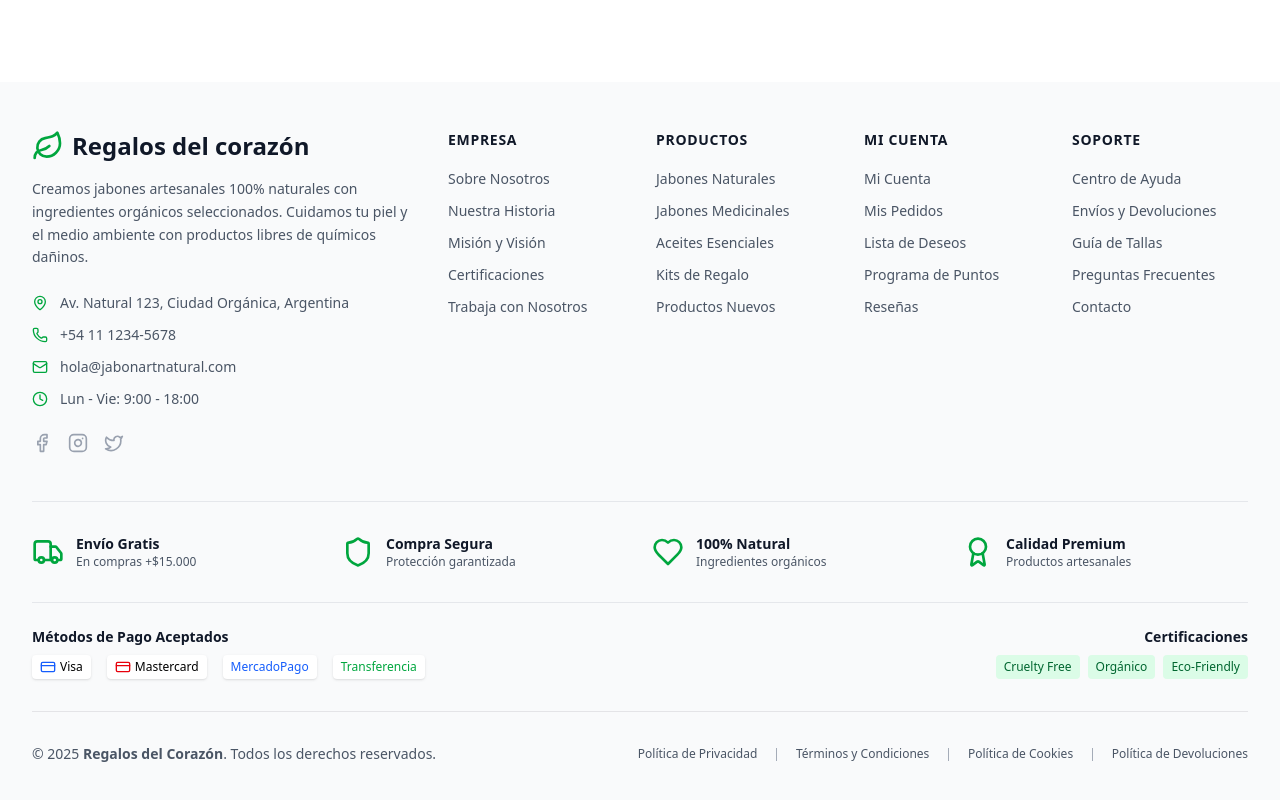
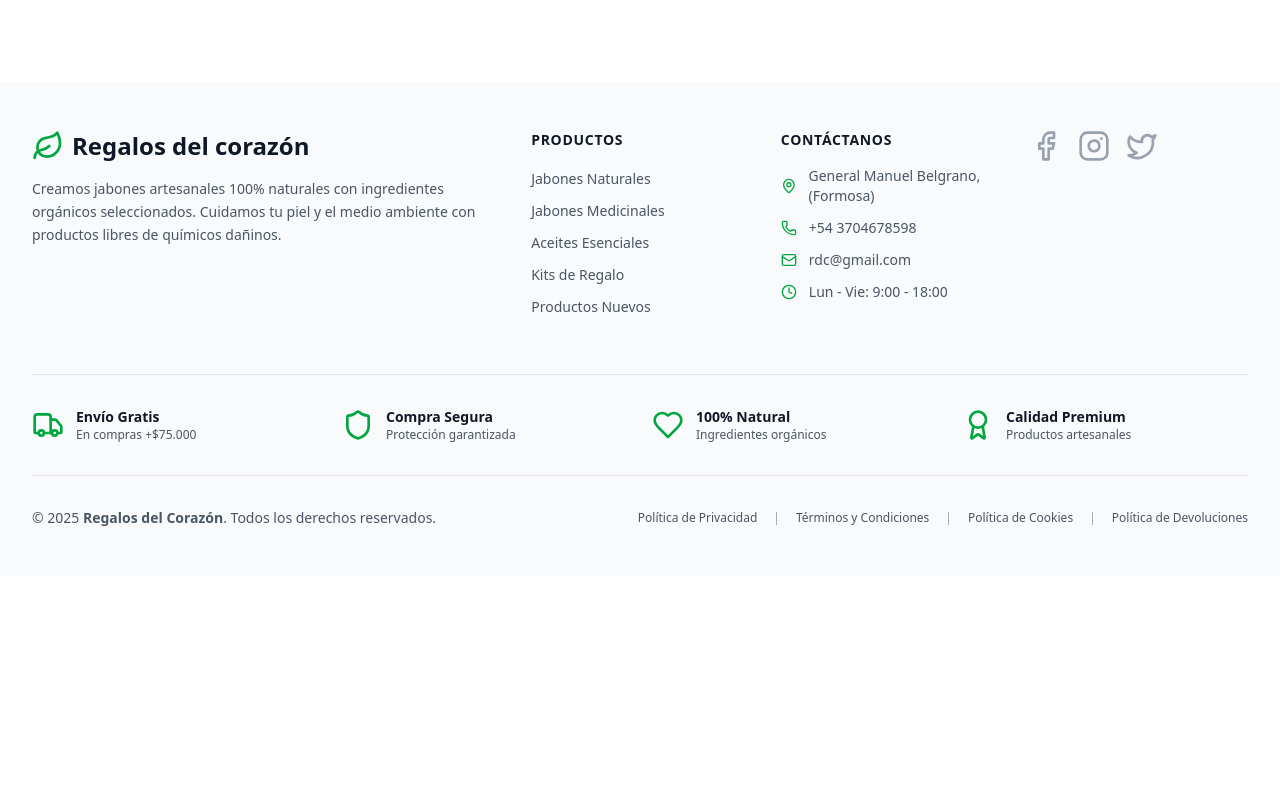
Before and after one commit to Alek30k/JabonArte-Natural, a Next.js app: page / in a window 1280 px wide. Shown: the part 1598-2398 px from the top of the page. After the commit the page ends 2174 px from the top, so only its background shows below. Built offline with nearby package versions, Linux system fonts and the light colour scheme; no server answers.

Commit message:
last commit

```diff
--- a/src/components/Footer.tsx
+++ b/src/components/Footer.tsx
@@ -1,7 +1,5 @@
 import Link from "next/link";
 import { Separator } from "./ui/separator";
-import { Button } from "./ui/button";
-import { Input } from "./ui/input";
 import {
   Facebook,
   Instagram,
@@ -59,17 +57,17 @@ const socialLinks = [
   {
     name: "Facebook",
     icon: Facebook,
-    link: "https://facebook.com/jabonartnatural",
+    link: "https://facebook.com/regalosdelcorazonrdc",
   },
   {
     name: "Instagram",
     icon: Instagram,
-    link: "https://instagram.com/jabonartnatural",
+    link: "https://instagram.com/regalosdelcorazonrdc",
   },
   {
     name: "Twitter",
     icon: Twitter,
-    link: "https://twitter.com/jabonartnatural",
+    link: "https://twitter.com/regalosdelcorazonrdc",
   },
 ];
 
@@ -78,7 +76,7 @@ const Footer = () => {
     <footer className="bg-gray-50 dark:bg-gray-900 mt-16">
       {/* Main Footer Content */}
       <div className="max-w-7xl mx-auto px-4 py-12 sm:px-6 lg:px-8">
-        <div className="grid grid-cols-1 md:grid-cols-2 lg:grid-cols-6 gap-8">
+        <div className="grid grid-cols-1 md:grid-cols-2 lg:grid-cols-5 gap-8">
           {/* Company Info */}
           <div className="lg:col-span-2">
             <div className="flex items-center mb-4">
@@ -92,61 +90,6 @@ const Footer = () => {
               orgánicos seleccionados. Cuidamos tu piel y el medio ambiente con
               productos libres de químicos dañinos.
             </p>
-
-            {/* Contact Info */}
-            <div className="space-y-3 mb-6">
-              <div className="flex items-center text-sm text-gray-600 dark:text-gray-300">
-                <MapPin className="w-4 h-4 mr-3 text-green-600" />
-                <span>Av. Natural 123, Ciudad Orgánica, Argentina</span>
-              </div>
-              <div className="flex items-center text-sm text-gray-600 dark:text-gray-300">
-                <Phone className="w-4 h-4 mr-3 text-green-600" />
-                <span>+54 11 1234-5678</span>
-              </div>
-              <div className="flex items-center text-sm text-gray-600 dark:text-gray-300">
-                <Mail className="w-4 h-4 mr-3 text-green-600" />
-                <span>hola@jabonartnatural.com</span>
-              </div>
-              <div className="flex items-center text-sm text-gray-600 dark:text-gray-300">
-                <Clock className="w-4 h-4 mr-3 text-green-600" />
-                <span>Lun - Vie: 9:00 - 18:00</span>
-              </div>
-            </div>
-
-            {/* Social Links */}
-            <div className="flex space-x-4">
-              {socialLinks.map((social) => (
-                <Link
-                  key={social.name}
-                  href={social.link}
-                  className="text-gray-400 hover:text-green-600 transition-colors"
-                  target="_blank"
-                  rel="noopener noreferrer"
-                >
-                  <social.icon className="w-5 h-5" />
-                  <span className="sr-only">{social.name}</span>
-                </Link>
-              ))}
-            </div>
-          </div>
-
-          {/* Company Links */}
-          <div>
-            <h4 className="text-sm font-semibold text-gray-900 dark:text-white uppercase tracking-wider mb-4">
-              Empresa
-            </h4>
-            <ul className="space-y-2">
-              {footerSections.company.map((item) => (
-                <li key={item.name}>
-                  <Link
-                    href={item.link}
-                    className="text-sm text-gray-600 dark:text-gray-300 hover:text-green-600 transition-colors"
-                  >
-                    {item.name}
-                  </Link>
-                </li>
-              ))}
-            </ul>
           </div>
 
           {/* Products Links */}
@@ -168,42 +111,49 @@ const Footer = () => {
             </ul>
           </div>
 
-          {/* Customer Links */}
+          {/* Contact */}
+          <div>
+            {/* Contact */}
             <div>
               <h4 className="text-sm font-semibold text-gray-900 dark:text-white uppercase tracking-wider mb-4">
-              Mi Cuenta
+                CONTÁCTANOS
               </h4>
-            <ul className="space-y-2">
-              {footerSections.customer.map((item) => (
-                <li key={item.name}>
-                  <Link
-                    href={item.link}
-                    className="text-sm text-gray-600 dark:text-gray-300 hover:text-green-600 transition-colors"
-                  >
-                    {item.name}
-                  </Link>
-                </li>
-              ))}
-            </ul>
+              {/* Contact Info */}
+              <div className="space-y-3 mb-6">
+                <div className="flex items-center text-sm text-gray-600 dark:text-gray-300">
+                  <MapPin className="w-5 h-5 mr-3 text-green-600" />
+                  <span>General Manuel Belgrano, (Formosa)</span>
+                </div>
+                <div className="flex items-center text-sm text-gray-600 dark:text-gray-300">
+                  <Phone className="w-4 h-4 mr-3 text-green-600" />
+                  <span>+54 3704678598</span>
+                </div>
+                <div className="flex items-center text-sm text-gray-600 dark:text-gray-300">
+                  <Mail className="w-4 h-4 mr-3 text-green-600" />
+                  <span>rdc@gmail.com</span>
+                </div>
+                <div className="flex items-center text-sm text-gray-600 dark:text-gray-300">
+                  <Clock className="w-4 h-4 mr-3 text-green-600" />
+                  <span>Lun - Vie: 9:00 - 18:00</span>
+                </div>
+              </div>
+            </div>
           </div>
 
-          {/* Support Links */}
-          <div>
-            <h4 className="text-sm font-semibold text-gray-900 dark:text-white uppercase tracking-wider mb-4">
-              Soporte
-            </h4>
-            <ul className="space-y-2">
-              {footerSections.support.map((item) => (
-                <li key={item.name}>
+          {/* Social Links */}
+          <div className="flex space-x-4">
+            {socialLinks.map((social) => (
               <Link
-                    href={item.link}
-                    className="text-sm text-gray-600 dark:text-gray-300 hover:text-green-600 transition-colors"
+                key={social.name}
+                href={social.link}
+                className="text-gray-400 hover:text-green-600 transition-colors"
+                target="_blank"
+                rel="noopener noreferrer"
               >
-                    {item.name}
+                <social.icon className="w-8 h-8" />
+                <span className="sr-only">{social.name}</span>
               </Link>
-                </li>
             ))}
-            </ul>
           </div>
         </div>
 
@@ -217,7 +167,7 @@ const Footer = () => {
                   Envío Gratis
                 </h5>
                 <p className="text-xs text-gray-600 dark:text-gray-300">
-                  En compras +$15.000
+                  En compras +$75.000
                 </p>
               </div>
             </div>
@@ -252,54 +202,6 @@ const Footer = () => {
                 <p className="text-xs text-gray-600 dark:text-gray-300">
                   Productos artesanales
                 </p>
-              </div>
-            </div>
-          </div>
-        </div>
-
-        {/* Payment Methods */}
-        <div className="mt-8 pt-6 border-t border-gray-200 dark:border-gray-700">
-          <div className="flex flex-col md:flex-row md:items-center md:justify-between">
-            <div className="mb-4 md:mb-0">
-              <h5 className="text-sm font-semibold text-gray-900 dark:text-white mb-2">
-                Métodos de Pago Aceptados
-              </h5>
-              <div className="flex items-center space-x-4">
-                <div className="flex items-center bg-white rounded px-2 py-1 shadow-sm">
-                  <CreditCard className="w-4 h-4 text-blue-600 mr-1" />
-                  <span className="text-xs font-medium">Visa</span>
-                </div>
-                <div className="flex items-center bg-white rounded px-2 py-1 shadow-sm">
-                  <CreditCard className="w-4 h-4 text-red-600 mr-1" />
-                  <span className="text-xs font-medium">Mastercard</span>
-                </div>
-                <div className="flex items-center bg-white rounded px-2 py-1 shadow-sm">
-                  <span className="text-xs font-medium text-blue-600">
-                    MercadoPago
-                  </span>
-                </div>
-                <div className="flex items-center bg-white rounded px-2 py-1 shadow-sm">
-                  <span className="text-xs font-medium text-green-600">
-                    Transferencia
-                  </span>
-                </div>
-              </div>
-            </div>
-
-            <div className="text-right">
-              <h5 className="text-sm font-semibold text-gray-900 dark:text-white mb-2">
-                Certificaciones
-              </h5>
-              <div className="flex items-center space-x-2">
-                <div className="bg-green-100 text-green-800 px-2 py-1 rounded text-xs font-medium">
-                  Cruelty Free
-                </div>
-                <div className="bg-green-100 text-green-800 px-2 py-1 rounded text-xs font-medium">
-                  Orgánico
-                </div>
-                <div className="bg-green-100 text-green-800 px-2 py-1 rounded text-xs font-medium">
-                  Eco-Friendly
-                </div>
               </div>
             </div>
           </div>
```
Lines whose indentation alone changed are shown as unchanged.
